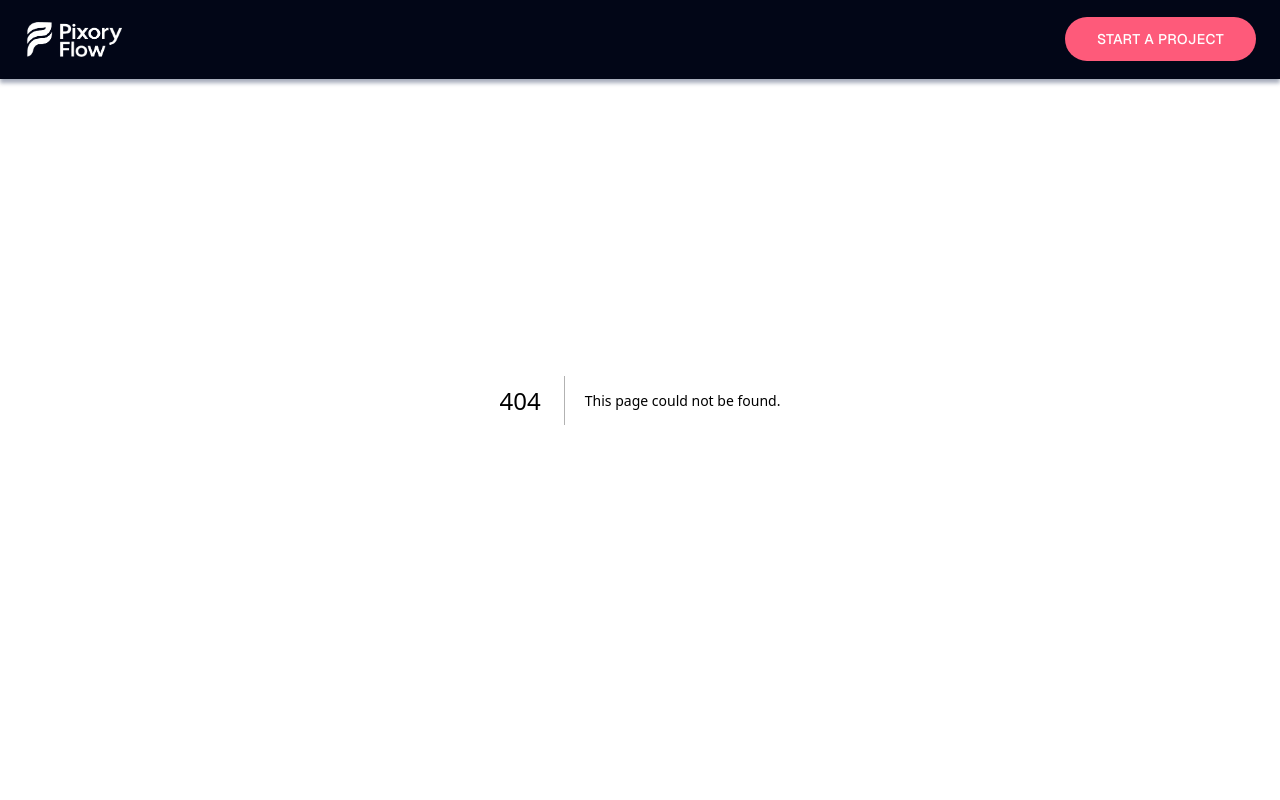
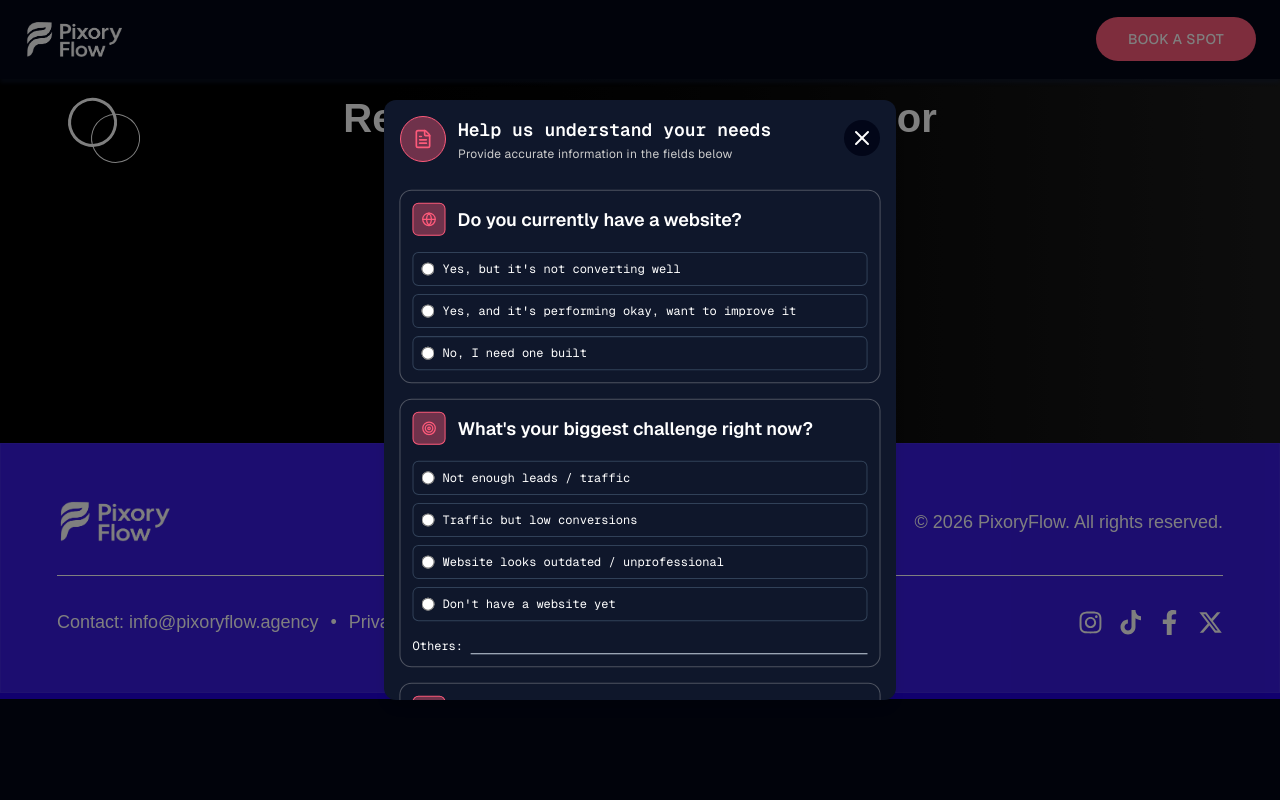
Before and after one commit to Jina060/pixory-ad, a Next.js app: page /booking in a window 1280 px wide. Before the commit this address had no page. Shown: the top 800 px of the page. Built offline with nearby package versions, Linux system fonts and the light colour scheme.

Commit message:
modal/button link

```diff
--- /dev/null
+++ b/app/booking/page.tsx
@@ -0,0 +1,16 @@
+'use client';
+import { useState } from 'react';
+import Form from '@/components/Form';
+
+export default function SomePage() {
+  const [isFormOpen, setIsFormOpen] = useState(false);
+
+  return (
+    <div>
+      {/* whatever triggers the form, e.g. a button */}
+      <button onClick={() => setIsFormOpen(true)}>Open Form</button>
+
+      <Form isOpen={isFormOpen} setIsOpen={setIsFormOpen}/>
+    </div>
+  );
+}
--- a/components/Hero.tsx
+++ b/components/Hero.tsx
@@ -11,7 +11,7 @@ import { useState, useEffect } from 'react';
 import DecorativeCircle1 from './DecorativeCircle1';
 import Crown from './Crown';
 import {Activity} from 'react'
-import Form from '@/modal/Form';
+import Form from '@/components/Form';
 
 // Component to display text without animation
 const StaticText = ({ text }: { text: string }) => {
--- a/components/Navbar.tsx
+++ b/components/Navbar.tsx
@@ -51,9 +51,9 @@ export default function Navbar() {
         </Link>
 
         {/* Desktop Contact Button */}
-        <Link href="/contact-us" className="hidden lg:block">
+        <Link href="/booking" className="hidden lg:block">
           <button className="bg-[#FE5A7A] hover:bg-[#fe4a6a] text-white font-sans text-sm font-medium px-8 py-3 rounded-full transition-colors uppercase tracking-wide cursor-pointer">
-            START A PROJECT
+            BOOK A SPOT
           </button>
         </Link>
 
```
Also changed, not shown: components/Form.tsx (renamed from modal/Form.tsx).
